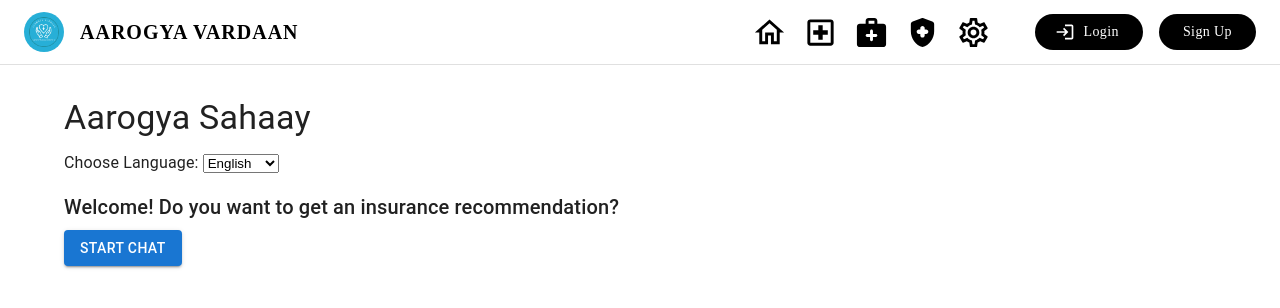
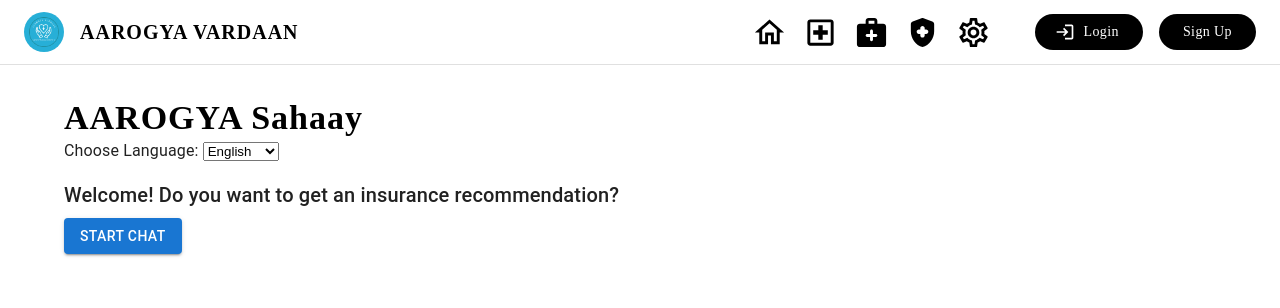
Before and after one commit to arihaniyer9/insurance_recommendation_chatbot_frontend, a React (Create React App) app: page /chat in a window 1280 px wide. Shown: the top 308 px of the page. Built offline with nearby package versions, Linux system fonts and the light colour scheme.

Commit message:
Update ChatInterface.jsx

```diff
--- a/src/pages/ChatInterface.jsx
+++ b/src/pages/ChatInterface.jsx
@@ -230,8 +230,8 @@ const ChatInterface = () => {
       <Navbar />
       <Container>
         <Box sx={{ my: 4 }}>
-          <Typography variant="h4" gutterBottom>
-          Aarogya Sahaay
+          <Typography variant="h4" sx={{ color: 'black', fontWeight: 'bold', letterSpacing: 1, fontFamily: 'Boogaloo' }} onClick={() => navigate('/')}>
+            AAROGYA Sahaay
           </Typography>
           <Box sx={{ mb: 2 }}>
             <label>Choose Language: </label>
```
